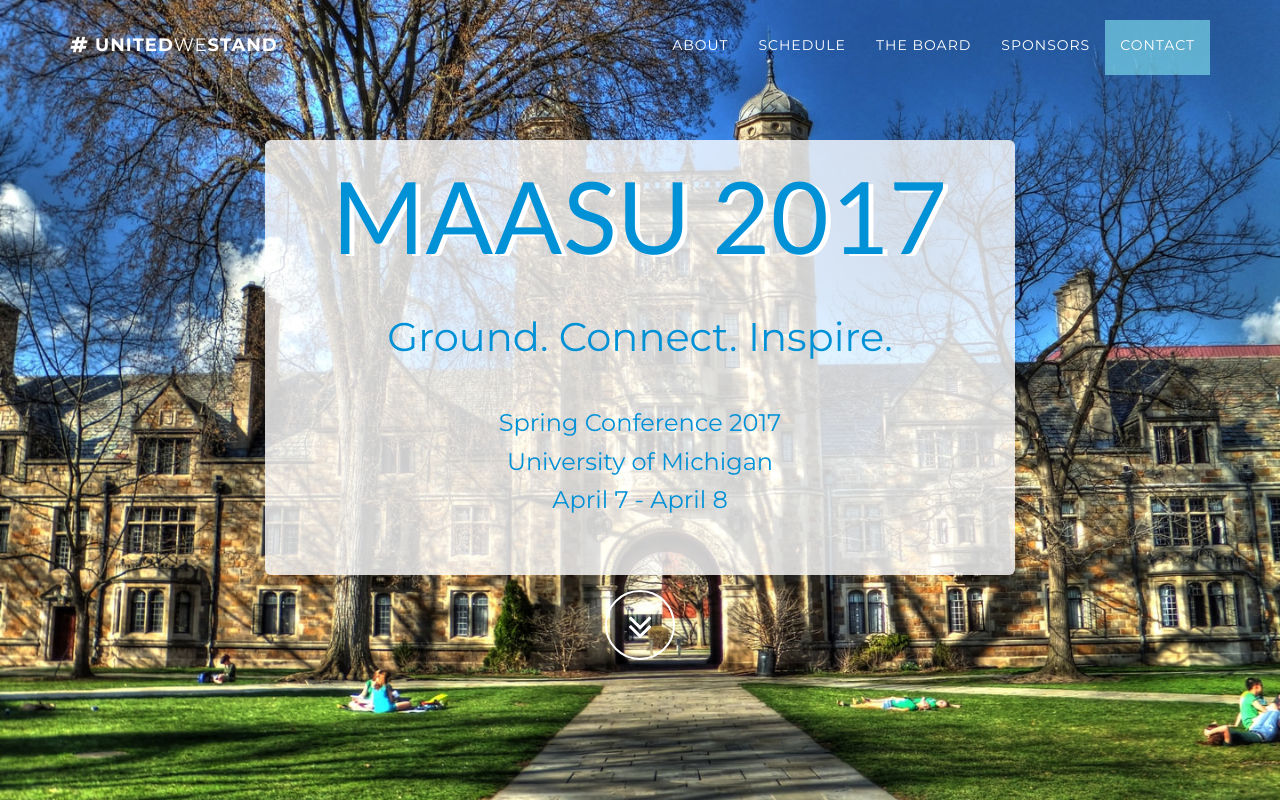
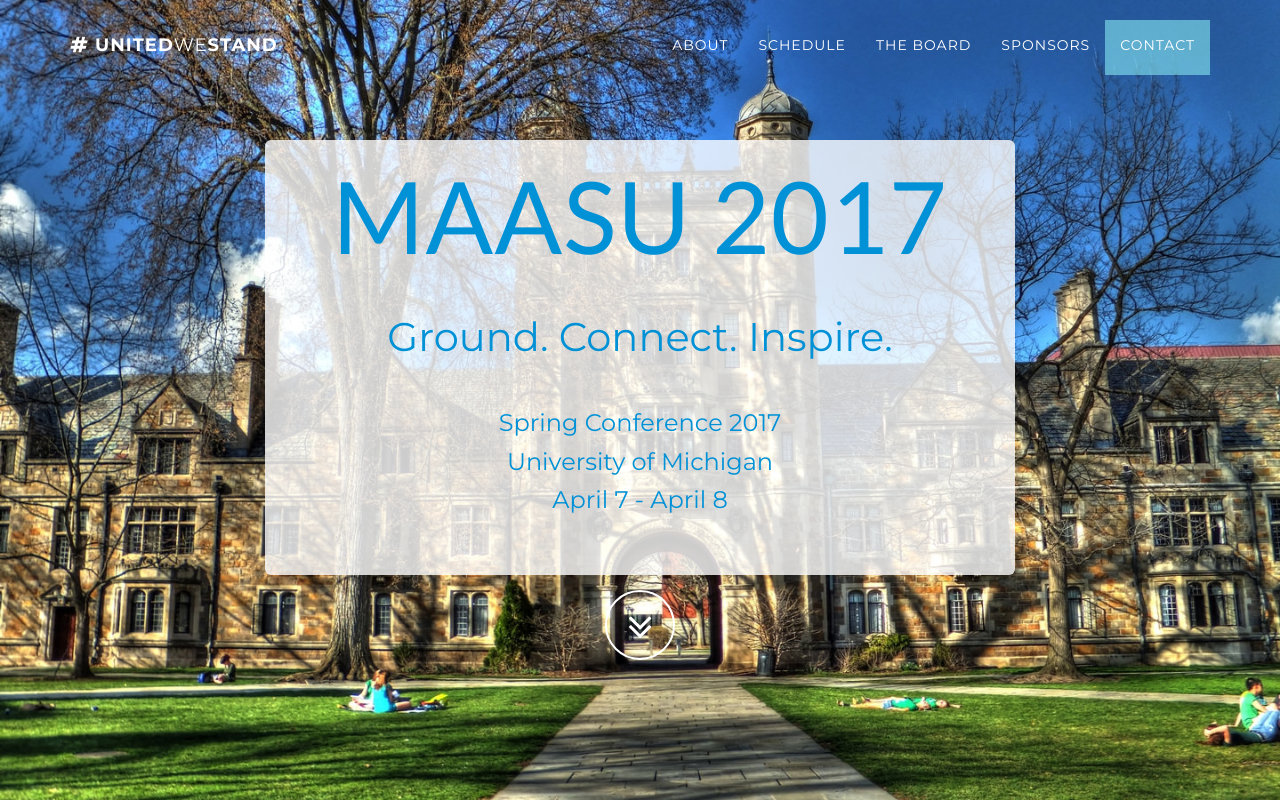
Before and after one commit to maasu2017/maasu2017.github.io, a plain HTML site: page index.html in a window 1280 px wide. Shown: the top 802 px of the page. Drawn offline with Linux system fonts and the light colour scheme.

Commit message:
Update grayscale.css

```diff
--- a/css/grayscale.css
+++ b/css/grayscale.css
@@ -356,7 +356,7 @@ footer {
     background-color: rgba(0,145,214,.5);
 }
 
-.white-bg .brand-heading {
+.white-bg .brand-heading .intro-header {
     text-shadow: 5px 2px white;
 }
 
```
